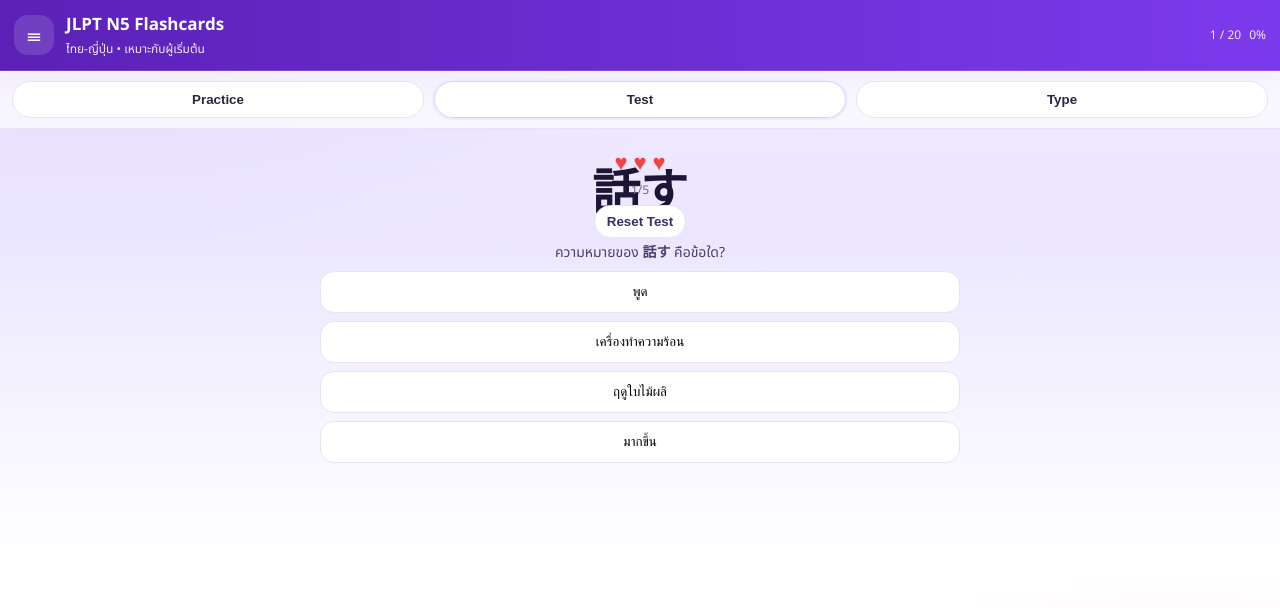
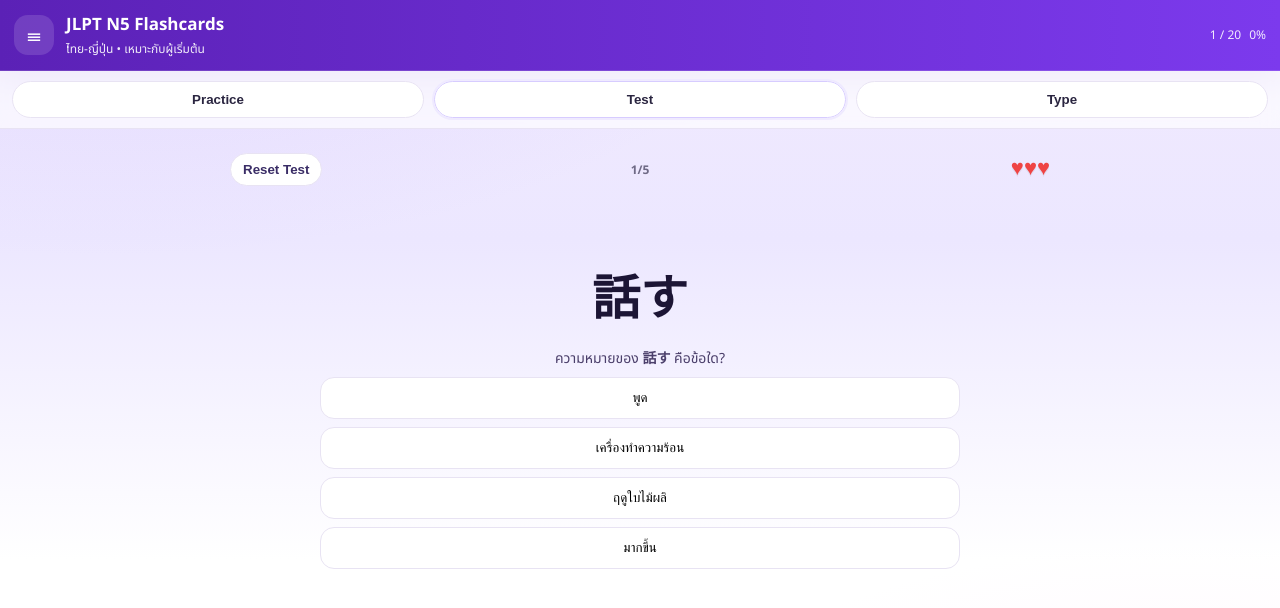
Before and after one commit to Pongpipatt/n5-flashcards, a plain HTML site: page index.html in a window 1280 px wide. Both pictures are taken after a click on the button "Test". Drawn offline with Linux system fonts and the light colour scheme.

Commit message:
Add files via upload

```diff
--- a/index.html
+++ b/index.html
@@ -5,6 +5,7 @@
   <meta name="viewport" content="width=device-width, initial-scale=1, viewport-fit=cover" />
   <title>N5 Flashcards — stable build</title>
 
+  <!-- Fallback CSS สั้น ๆ เพื่อกัน overlay บังคลิกแม้ไฟล์หลักยังโหลดไม่เสร็จ -->
   <style>
     .overlay{visibility:hidden;opacity:0;pointer-events:none}
     .overlay.open{visibility:visible;opacity:1;pointer-events:auto}
@@ -62,14 +63,14 @@
 
       <!-- ⬇️ Exam Pane (อยู่นอกการ์ด) -->
       <section id="examPane" class="exam hidden" aria-live="polite">
-        <!-- HUD -->
+        <!-- HUD : 左 Reset  |  中 Round  |  右 Hearts -->
         <div id="hud" class="hud hidden">
-          <div id="hudLives" class="lives"></div>
-          <div id="hudRound" class="round">1/5</div>
-          <div id="hudActions" class="row" style="gap:8px; justify-content:center">
+          <div class="left">
             <button id="btnResetTest" class="chip ghost" style="display:none">Reset Test</button>
             <button id="btnResetType" class="chip ghost" style="display:none">Reset Type</button>
           </div>
+          <div class="center"><div id="hudRound" class="round">1/5</div></div>
+          <div class="right"><div id="hudLives" class="lives"></div></div>
         </div>
 
         <div class="exam-body">
@@ -104,6 +105,7 @@
         <!-- Hint -->
         <div id="hintBar" class="hintbar hidden"></div>
       </section>
+
     </main>
 
     <!-- ปุ่มฝึกตอบเฉพาะ Practice -->
--- a/style.css
+++ b/style.css
@@ -6,6 +6,7 @@
   --violet:#6d28d9; --violet-soft:#ede7ff;
   --green:#16a34a; --red:#ef4444;
   --radius:20px; --shadow:0 14px 36px rgba(19,15,31,.10);
+  --bottom-space: calc(84px + env(safe-area-inset-bottom));
 }
 
 *{box-sizing:border-box}
@@ -61,14 +62,17 @@ html,body{
 .back-main{ font-size:clamp(46px,9.6vw,102px); font-weight:900; color:#1c1535 }
 .back-read{ margin-top:8px; font-size:clamp(22px,5vw,34px); color:#3e2e75; font-weight:800 }
 
-/* HUD */
-.hud{ position:absolute; top:8px; left:0; right:0; display:flex; flex-direction:column; align-items:center; gap:6px; z-index:4 }
+/* HUD (Top: left=reset, center=round, right=hearts) */
+.hud{ position:absolute; top:8px; left:0; right:0; z-index:4;
+  display:grid; grid-template-columns:1fr auto 1fr; align-items:center; pointer-events:none }
 .hud.hidden{ display:none }
-.lives{ display:flex; gap:6px }
+.hud .left{ display:flex; gap:8px; justify-content:flex-start; pointer-events:auto }
+.hud .center{ display:flex; justify-content:center }
+.hud .right{ display:flex; gap:6px; justify-content:flex-end }
 .lives .heart{ font-size:22px; line-height:1; color:#ef4444; filter: drop-shadow(0 2px 0 rgba(0,0,0,.06)); }
-.round{ color:#6f6a86; font-size:12px }
+.round{ color:#6f6a86; font-size:12px; font-weight:700 }
 
-/* TYPE (for practice card only – legacy) */
+/* TYPE (การ์ด - ใช้เฉพาะ practice เดิม) */
 .type-pane{ position:absolute; left:16px; right:16px; bottom:18px; display:grid; gap:8px; z-index:2 }
 .type-pane.hidden{ display:none }
 .type-top{ display:flex; justify-content:center }
@@ -81,7 +85,7 @@ html,body{
   border:1px solid #ffffff88; background:rgba(255,255,255,.55); backdrop-filter:blur(10px) saturate(140%) }
 .type-feedback{ text-align:center; font-size:14px; color:#6f6a86; min-height:20px }
 
-/* TEST (legacy positions for card mode) */
+/* TEST (การ์ด - เดิม) */
 .mcq.hidden{ display:none } .mcq{ position:absolute; left:16px; right:16px; bottom:18px }
 .mcq-q{ font-size:14px; color:#4b3f6b; margin-bottom:8px; text-align:center }
 .mcq-choices{ display:grid; gap:8px }
@@ -89,7 +93,7 @@ html,body{
 .choice.disabled{ opacity:.5; pointer-events:none }
 .choice.correct{ outline:2px solid #22c55e } .choice.wrong{ outline:2px solid #ef4444 }
 
-/* Hint (legacy for card) */
+/* Hint (การ์ด - เดิม) */
 .hintbar{ position:absolute; left:16px; right:16px; bottom:18px; transform:translateY(110%); background:#fff; border:1px solid var(--border); border-radius:12px; padding:10px; box-shadow:0 8px 20px rgba(0,0,0,.08); text-align:center; color:#3a2d66 }
 .hintbar.hidden{ display:none }
 
@@ -143,20 +147,27 @@ select,input{ font-size:16px; padding:10px; border-radius:12px; border:1px solid
 
 @media (prefers-reduced-motion:reduce){ .card,.face,.fx-icon{ transition:none; animation:none } }
 
-/* ⬇️ Exam page layout (Test/Type แยกการ์ด) */
+/* Exam page layout (Test/Type separate from card) */
 .exam.hidden{ display:none }
-.exam{ position:relative; width:min(820px,92vw); margin:0 auto; display:grid; grid-template-rows:auto 1fr auto; gap:10px }
-.exam-body{ display:grid; gap:10px; padding:8px 0 }
-.exam-prompt{ text-align:center; font-size:clamp(28px,6vw,48px); font-weight:900; color:#1c1535 }
+.exam{
+  position:relative;
+  width:min(820px,92vw);
+  margin:0 auto;
+  display:grid;
+  grid-template-rows:auto 1fr auto;
+  gap:10px;
+}
+.exam-body{ display:flex; flex-direction:column; gap:10px; padding:8px 0; min-height: 60vh }
+.exam-prompt{ text-align:center; font-size:clamp(28px,6vw,48px); font-weight:900; color:#1c1535; margin-top:2.2em }
 
-/* ใช้บล็อกเดิมแต่ไม่ fix bottom แบบการ์ด */
+/* reuse blocks but not absolute-bottom like card */
 .exam .mcq, .exam .type-pane, .exam .hintbar{ position:relative; left:auto; right:auto; bottom:auto }
-.exam .mcq{ margin:0 auto; width:100%; max-width:640px }
-.exam .type-pane{ margin:0 auto; width:100%; max-width:640px }
+.exam .mcq{ margin-top:auto; width:100%; max-width:640px; margin-left:auto; margin-right:auto; padding-bottom:var(--bottom-space) }
+.exam .type-pane{ margin-top:auto; width:100%; max-width:640px; margin-left:auto; margin-right:auto; padding-bottom:var(--bottom-space) }
 .exam .hintbar{ position:sticky; bottom:0; margin-top:6px; transform:translateY(0) }
 .hintbar.hidden{ display:none }
-.hintbar.show{ display:block } /* exam mode: ไม่ต้องแอนิเมชัน */
+.hintbar.show{ display:block }
 
-/* ซ่อนการ์ดเมื่ออยู่โหมดข้อสอบ */
+/* hide card when exam visible */
 .stage.has-exam .card{ display:none }
 .stage.has-exam{ align-content:start; padding-top:16px }
```
Also changed, not shown: app.js (+5 -3 lines).
